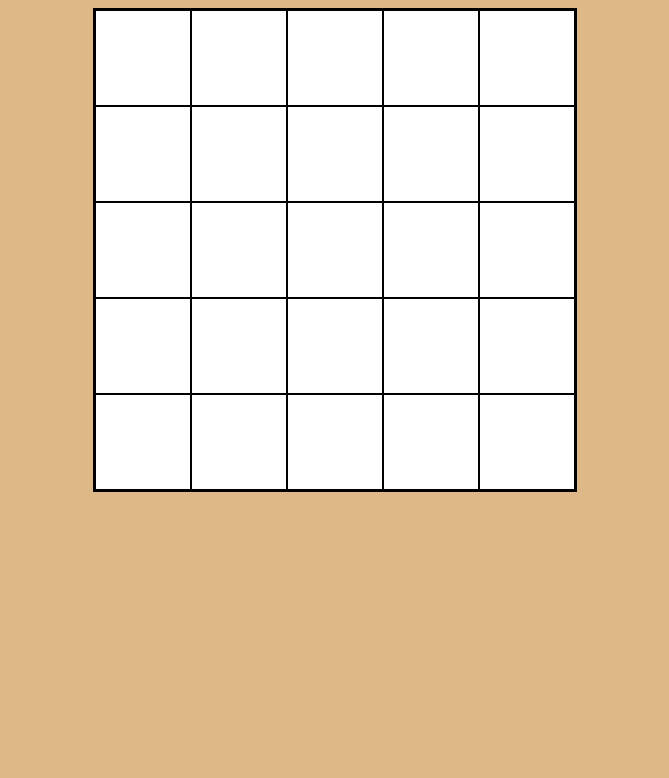
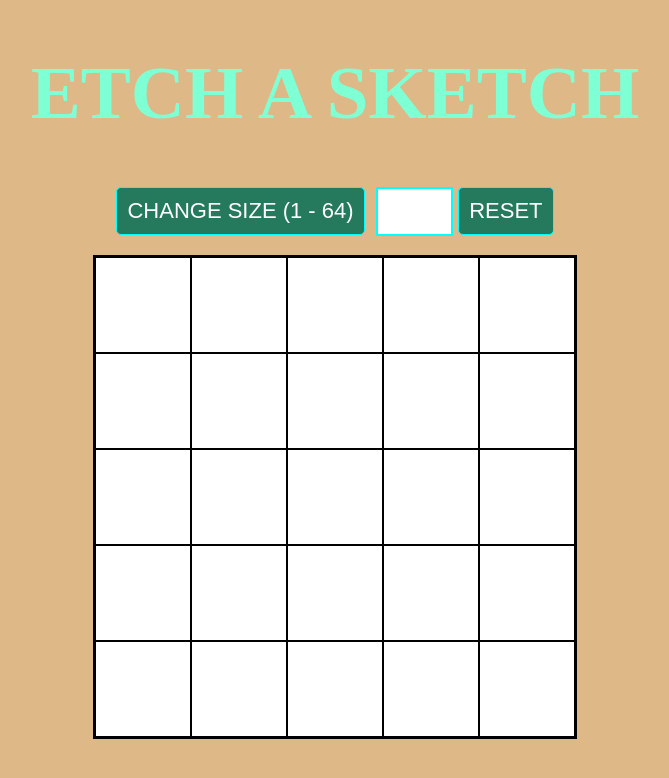
Before and after one commit to PhamHung2020/EtchASketch, a plain HTML site: page index.html in a window 1280 px wide. Shown: the whole page, without its empty margins (305-974 px from the left). Drawn offline with Linux system fonts and the light colour scheme.

Commit message:
Add header and buttons

```diff
--- a/index.html
+++ b/index.html
@@ -8,6 +8,18 @@
     <title>Etch A Sketch</title>
 </head>
 <body>
+    <header>
+        <h1>ETCH A SKETCH</h1>
+    </header>
+
+    <div class="option">
+        <div class="size">
+            <button id="changeSizeButton" class="btn">CHANGE SIZE (1 - 64)</button>
+            <input id="changeSizeInput" type="number" max="64" min="1">
+        </div>
+        <button id="resetButton" class="btn">RESET</button>
+    </div>
+
     <div class="container"></div>
 
     <script src="./scripts.js"></script>
--- a/styles.css
+++ b/styles.css
@@ -1,3 +1,7 @@
+/* ------------------------------------ */
+/* ------------- SET UP ----------------*/
+/* ------------------------------------ */
+
 html{
     margin: 0;
     padding: 0;
@@ -6,17 +10,64 @@ html{
 
 body{
     background-color: burlywood;
-    font-size: 20px;
+    font-size: 25px;
     font-weight: 700;
     text-align: center;
 }
+
+/* ------------------------------------ */
+/* ------------- HEADER ----------------*/
+/* ------------------------------------ */
+
+header h1{
+    color: aquamarine;
+    font-size: 300%;
+}
+
+/* ------------------------------------- */
+/* ------------- OPTIONS ----------------*/
+/* ------------------------------------- */
+
+.option{
+    display: flex;
+    justify-content: space-around;
+    max-width: 35%;
+    margin: 0 auto;
+}
+
+.btn{
+    background-color: rgb(37, 121, 93);
+    color: white;
+    font-size: 22px;
+    border: 1px solid aqua;
+    border-radius: 5px;
+    padding: 10px 10px;
+    transition: 0.02s;
+    cursor: pointer;
+}
+
+.btn:hover{
+    transform: scale(1.05);
+    box-shadow: 2px 3px 5px white, -1px -2px 5px white;
+}
+
+input[type=number]{
+    height: 90%;
+    font-size: 22px;
+    border: 2px solid aqua;
+    margin-left: 5px;
+}
+
+/* ------------------------------------ */
+/* ------------- GRID ----------------*/
+/* ------------------------------------ */
 
 .container{
     display: grid;
     max-width: 480px;
     min-height: 480px;
     background-color: cornsilk;
-    margin: 0 auto;
+    margin: 20px auto;
     border: 2px solid black;
 }
 
```
